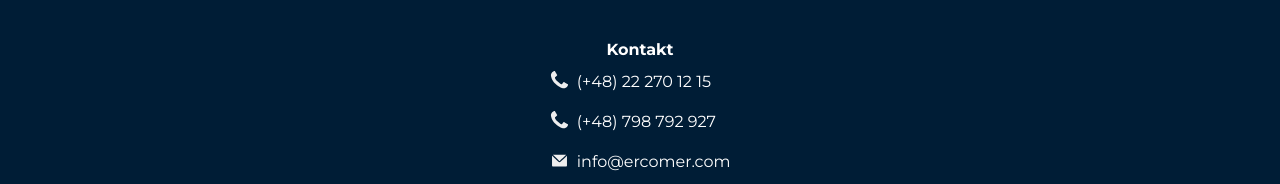
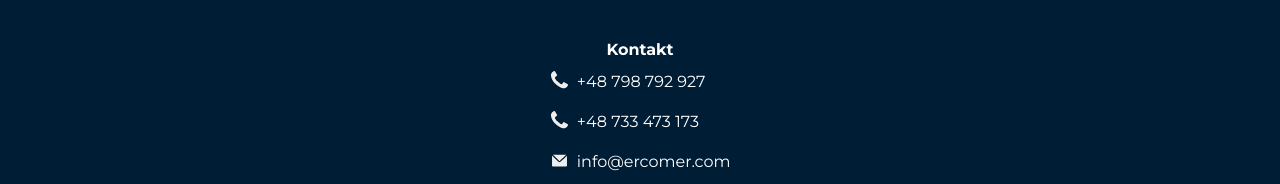
Before and after one commit to JackRaven611/tyt888.pl, a React (Create React App) app in the folder tyt888/: page / in a window 1280 px wide. Shown: the part 2743-2927 px from the top of the page. Built offline with nearby package versions, Linux system fonts and the light colour scheme.

Commit message:
updated and added some information

```diff
--- a/tyt888/package.json
+++ b/tyt888/package.json
@@ -11,6 +11,7 @@
     "react-router-dom": "^6.23.0",
     "react-router-hash-link": "^2.4.3",
     "react-scripts": "5.0.1",
+    "serve": "^14.2.3",
     "styled-components": "^6.1.8",
     "web-vitals": "^2.1.4"
   },
--- a/tyt888/src/Components/contactSection/contactSection.jsx
+++ b/tyt888/src/Components/contactSection/contactSection.jsx
@@ -37,25 +37,27 @@
 								</a>
 							</li>
 							<li>
+								<h3>{common.emailTitle}:</h3>
+								<p>{common.email}</p>
+							</li>
+							<li>
 								<h3>{common.hoursTitle}:</h3>
 								<p>{common.open}</p>
 							</li>
-							<li>
-								<h3>{common.emailTitle}:</h3>
-								<p>{common.email}</p>
-							</li>
+
 							<li>
 								<h3>{common.phoneMainTitle}:</h3>
 								<p>{common.phoneMain}</p>
 							</li>
 							<li>
+								<h3>{common.hoursService}:</h3>
+								<p>{common.openService}</p>
+							</li>
+							<li>
 								<h3>{common.phoneServiceTitle}:</h3>
 								<p>{common.phoneService}</p>
 							</li>
-							<li>
-								<h3>{common.phoneSecTitle}:</h3>
-								<p>{common.phoneSec}</p>
-							</li>
+
 							<li>
 								<h3>{contact.formTitle}:</h3>
 								<a
--- a/tyt888/src/Components/footer/footer.jsx
+++ b/tyt888/src/Components/footer/footer.jsx
@@ -28,7 +28,9 @@
 						</div>
 						<div className='contactIcon'>
 							<img src={phoneIcon} alt='phone' loading='lazy' />
-							<p className='footerTextColor'>{common.phoneSec}</p>
+							<p className='footerTextColor'>
+								{common.phoneService}
+							</p>
 						</div>
 						<div className='contactIcon'>
 							<img src={emailIcon} alt='email' loading='lazy' />
--- a/tyt888/src/Consts/Content.jsx
+++ b/tyt888/src/Consts/Content.jsx
@@ -4,20 +4,22 @@
 	common: {
 		storeLocation: "ul. Bieżuńska 1 lok. 51 03-578 Warszawa",
 		open: "Pon-Pt 10:00 - 18:00",
+		openService: "Pon-Pt 8:00 - 16:00",
 		country: "Polska",
 		location: "https://maps.app.goo.gl/s7hr6nTTHfrLKx3w6",
 		onlineStoreLink: "https://www.ercomer.pl/",
-		phoneMain: "(+48) 22 270 12 15",
-		phoneSec: "(+48) 798 792 927",
-		phoneService: "(+48) 22 270 12 07",
+		phoneMain: "+48 798 792 927",
+		phoneSec: "",
+		phoneService: "+48 733 473 173",
 		email: "info@ercomer.com",
-		phoneMainTitle: "Telefon główny",
+		phoneMainTitle: "Telefon sklepowy",
 		phoneSecTitle: "Telefon komórkowy",
-		phoneServiceTitle: "Dział produkcji i serwisu",
+		phoneServiceTitle: "Telefon serwisowy",
 		emailTitle: "Adres mailowy",
 		storeTitle: "Sklep stacjonarny",
 		onlineStore: "Sklep online",
-		hoursTitle: "Godziny otwarcia",
+		hoursTitle: "Sklep czynny",
+		hoursService: "Serwis czynny",
 		placeHolder: "Już niedługo",
 	},
 
```
Also changed, not shown: 1 other file (tests, documents, lock files or other folders).
